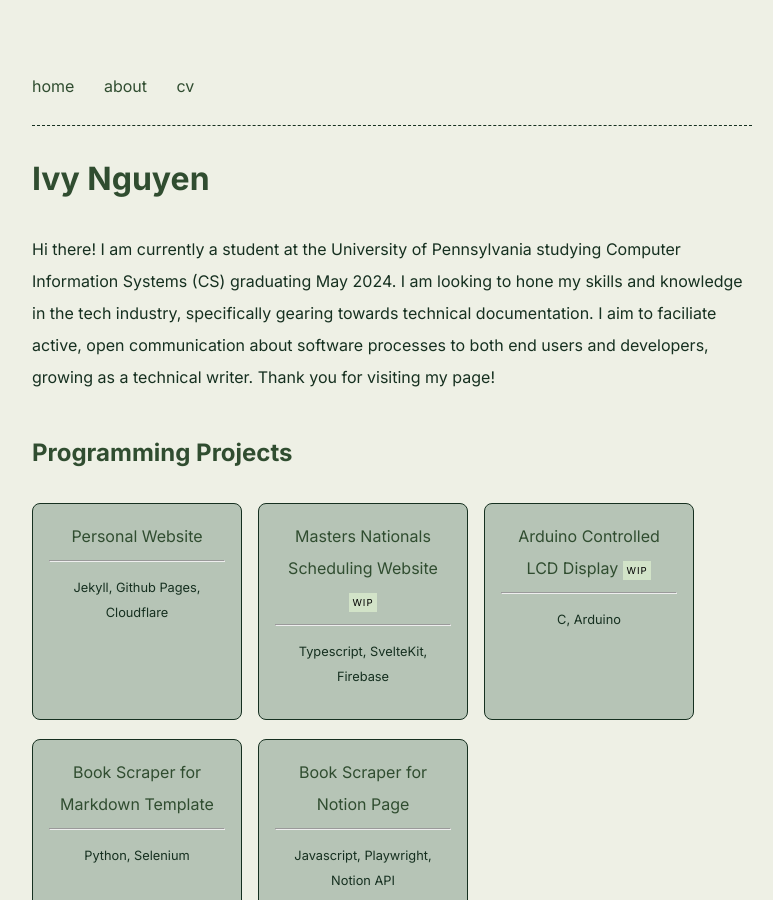
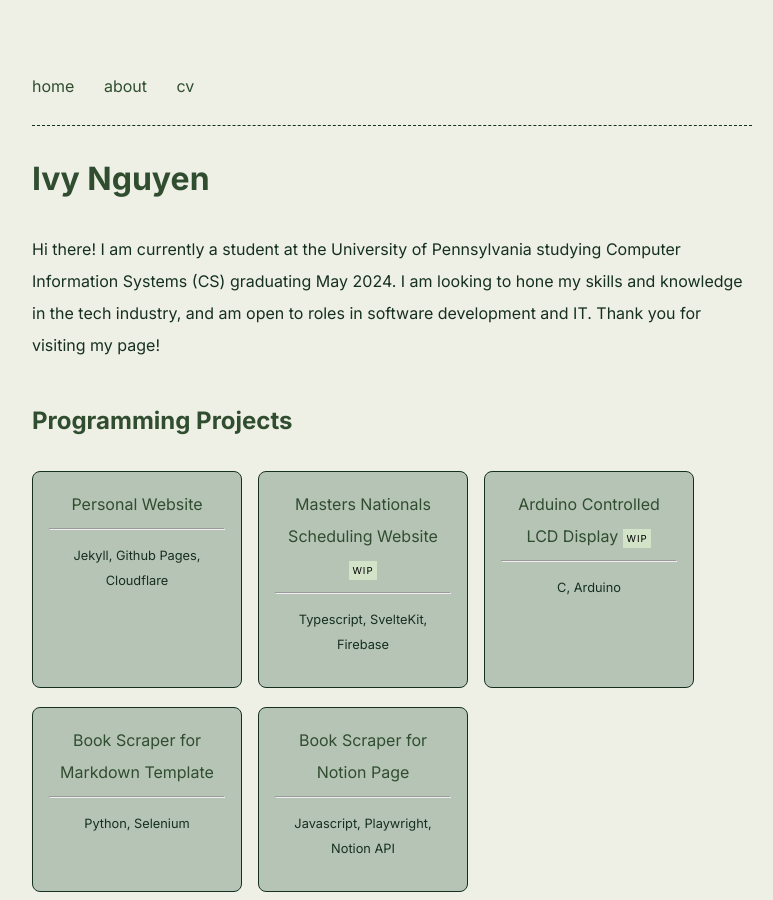
Before and after one commit to ivy-phngyn/portfolio, a Jekyll site: the page built from index.md, in a window 1280 px wide and 900 px high. Shown: the whole window, without its empty margins (248-1021 px from the left). Built offline with Jekyll 4.4.1, drawn with Linux system fonts in a browser that asks for light colours.

Commit message:
changed config

```diff
--- a/_config.yml
+++ b/_config.yml
@@ -1,7 +1,6 @@
 title: Ivy Nguyen
 author: Ivy Nguyen
-description: Hi there! I am currently a student at the University of Pennsylvania studying Computer Information Systems (CS) graduating May 2024. I am looking to hone my skills and knowledge in the tech industry, specifically gearing towards technical documentation. I aim to faciliate active, open communication about software processes to both end users and developers, growing as a technical writer. Thank you for visiting my page!
-url: ivyng.dev
+description: Hi there! I am currently a student at the University of Pennsylvania studying Computer Information Systems (CS) graduating May 2024. I am looking to hone my skills and knowledge in the tech industry, and am open to roles in software development and IT. Thank you for visiting my page!
 
 plugins:
   - jekyll-feed
```
